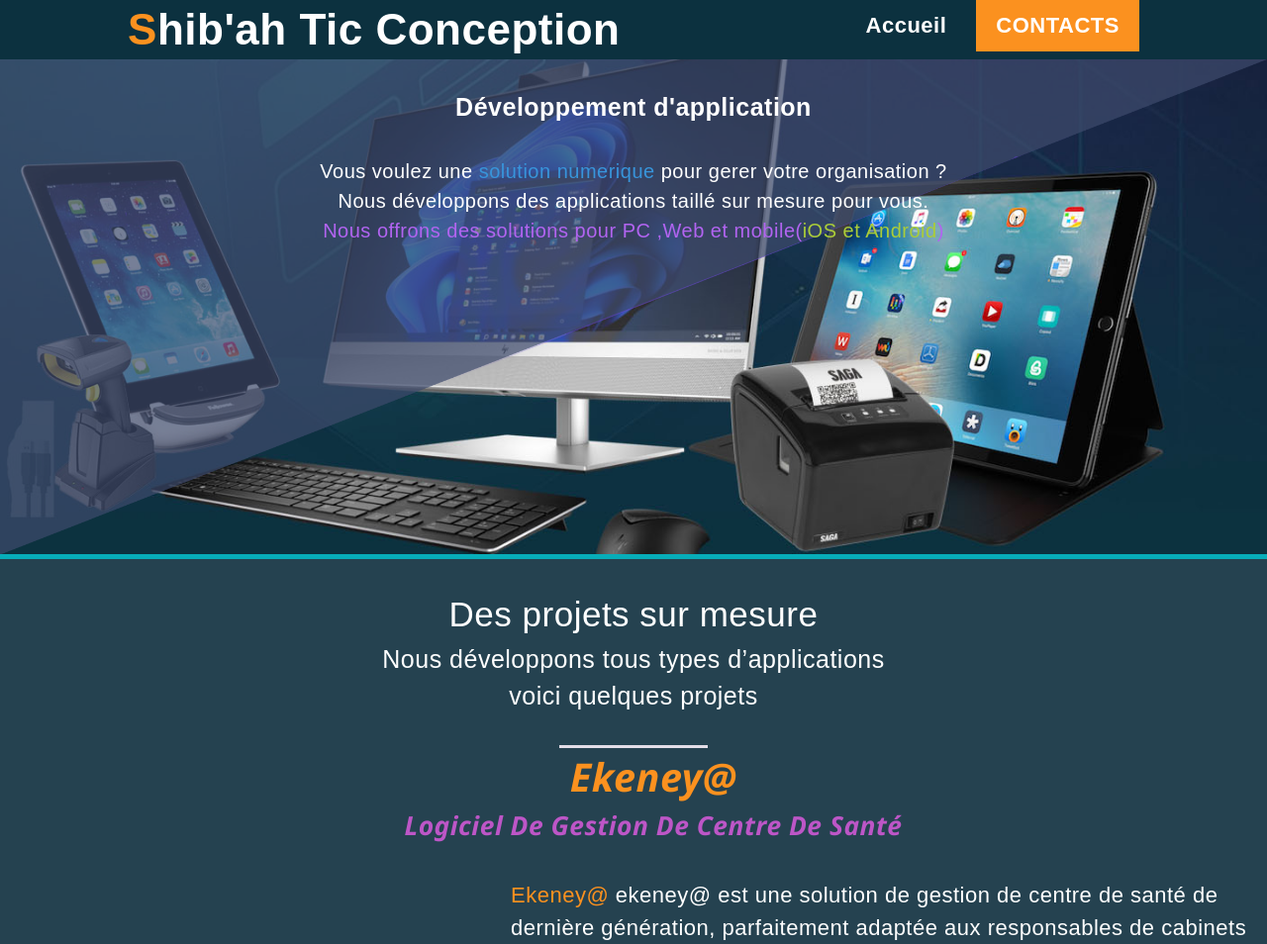
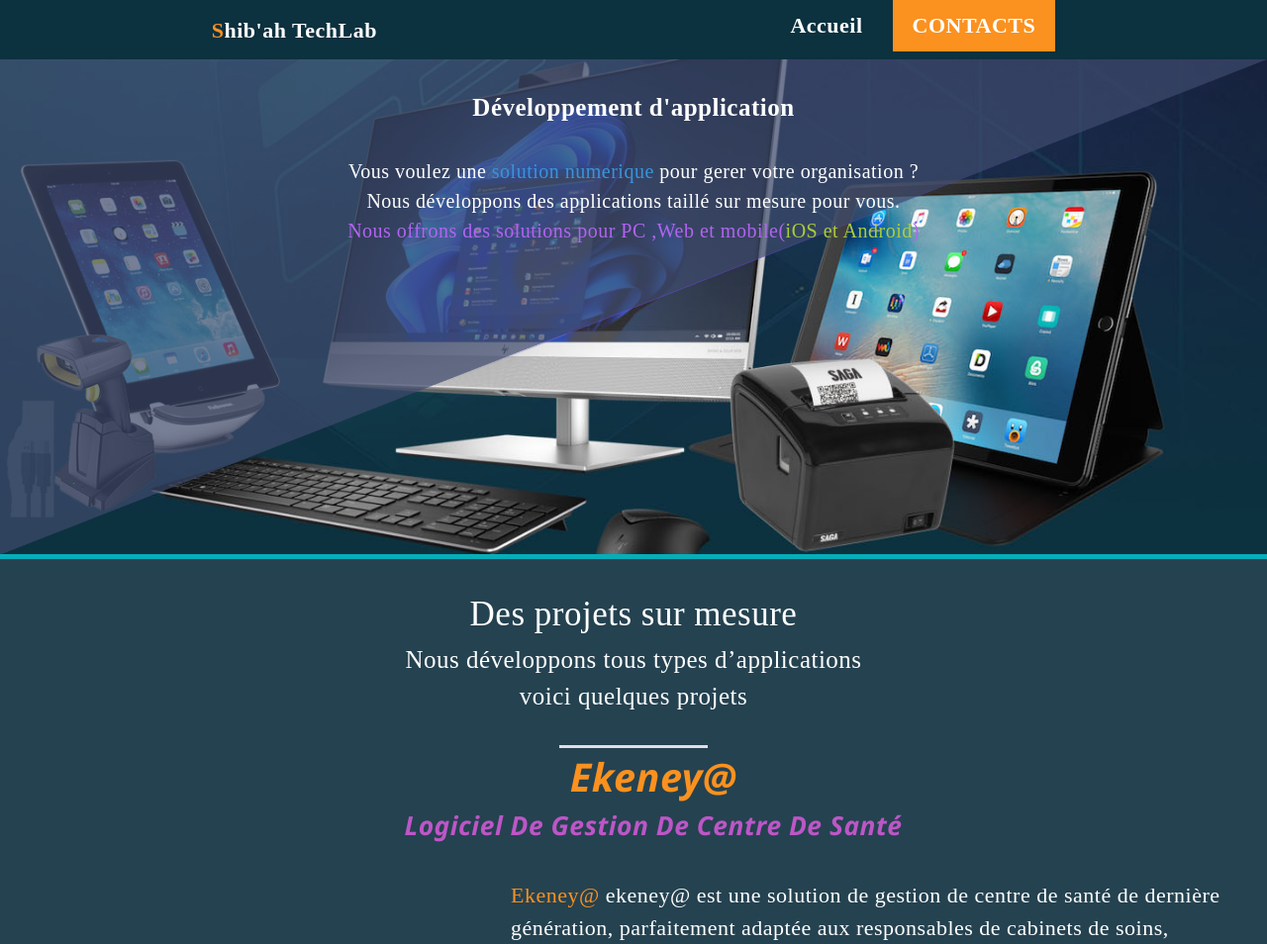
Before and after one commit to jeromedrb/sitedestic, a Django app: page /dessolutions/ in a window 1280 px wide. Shown: the top 954 px of the page at 99% size. Run offline with Django 4.2, Linux system fonts and the light colour scheme; data comes from the database, SQL or seed files in the repository.

Commit message:
first commit

```diff
--- a/sticweb/static/sticweb/solution.css
+++ b/sticweb/static/sticweb/solution.css
@@ -24,7 +24,6 @@
  }
 	body {
 	margin: 0;
- font: 200 18px/28px artifakt-element,sans-serif;
     font-size: 22px;
     letter-spacing: 0.5px;
     line-height: 1.5;
@@ -71,7 +70,7 @@
 	.logo{
 		color: #fff;
 		font-weight: bold;
-		font-size: 2em;
+		font-size: 1em;
 		text-decoration: none;
 	}
 	.logo span{
--- a/sticweb/static/sticweb/unesolution.css
+++ b/sticweb/static/sticweb/unesolution.css
@@ -2,7 +2,7 @@
 padding: 0;
 margin: 0;
 box-sizing: border-box;
-font-family: 'Poppins', sans-serif;
+font: 200 18px/28px artifakt-element,sans-serif;
 text-decoration: none;
 }
 body{
--- a/sticweb/templates/sticweb/solutions.html
+++ b/sticweb/templates/sticweb/solutions.html
@@ -15,7 +15,7 @@
 		<header >
 			<a href="#" class="logo">
 
-				<span>S</span>hib'ah Tic Conception</a>
+				<span>S</span>hib'ah TechLab</a>
 			<div class="menuToggle" onclick="toggleMenu();"></div>
 			<ul class="navbar">
 				<li><a href="{% url 'index' %}" onclick="toggleMenu();">Accueil</a></li>
```
